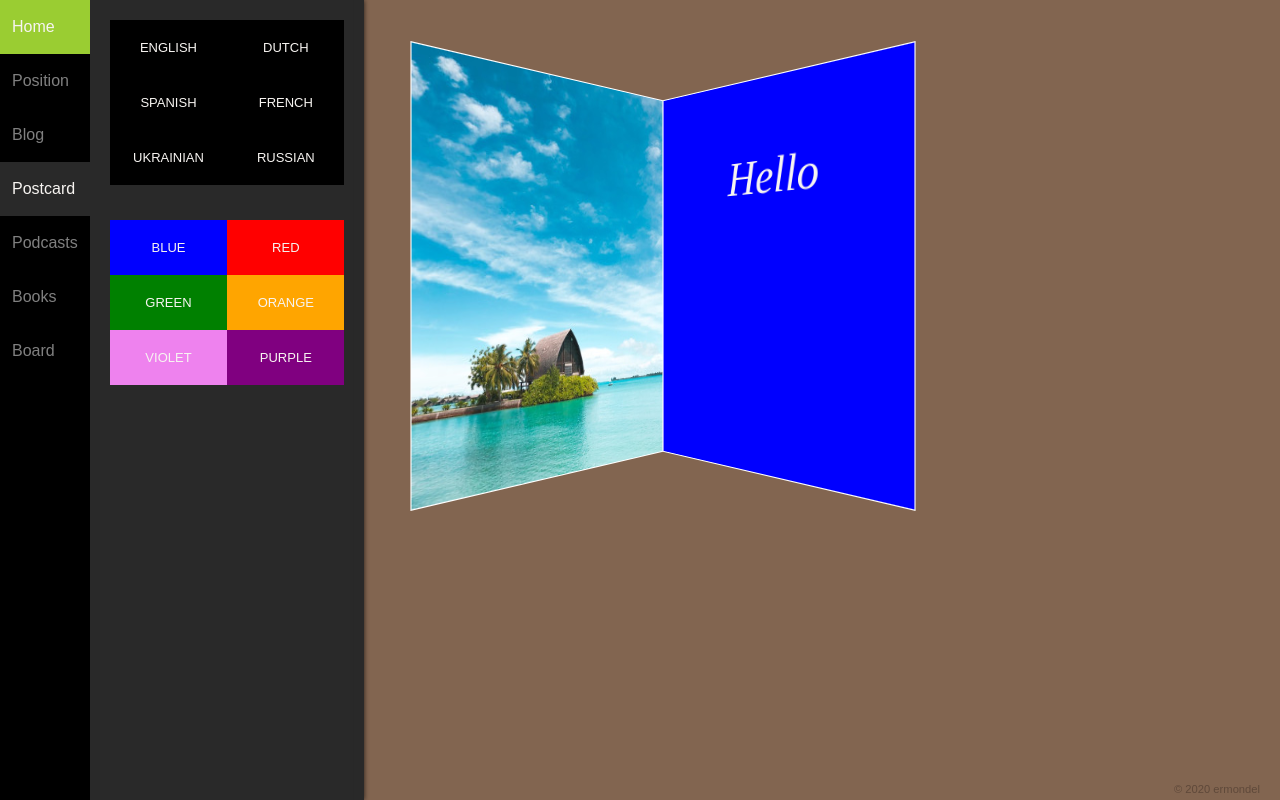
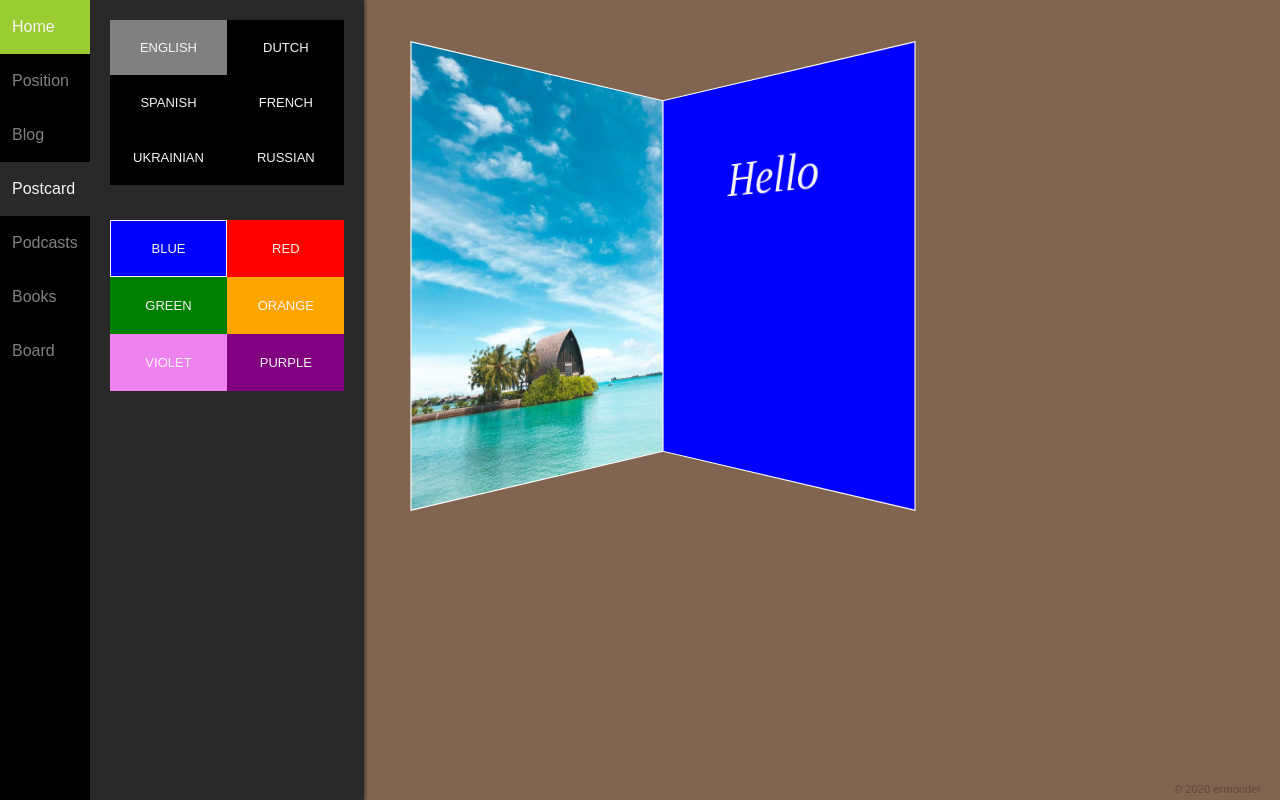
Before and after one commit to ermondel/react-seasons, a React (Create React App) app: page /postcard in a window 1280 px wide. Built offline with nearby package versions, Linux system fonts and the light colour scheme.

Commit message:
feat: add the button component

```diff
--- /dev/null
+++ b/src/components/Button.js
@@ -0,0 +1,19 @@
+import React from 'react';
+
+const Button = ({
+  value,
+  classNameCommon,
+  classNameActive,
+  valueActive,
+  onClick,
+}) => (
+  <button
+    className={value === valueActive ? classNameActive : classNameCommon}
+    onClick={onClick}
+    disabled={value === valueActive}
+  >
+    {value}
+  </button>
+);
+
+export default Button;
--- a/src/components/Postcard/ColorSelector.js
+++ b/src/components/Postcard/ColorSelector.js
@@ -1,5 +1,6 @@
 import React, { Component } from 'react';
 import ColorContext from '../../contexts/ColorContext';
+import Button from '../Button';
 
 class ColorSelector extends Component {
   static contextType = ColorContext;
@@ -7,42 +8,48 @@ class ColorSelector extends Component {
   render() {
     return (
       <div className='control_btns'>
-        <button
-          className={'control__btn bg_blue'}
+        <Button
+          value='blue'
+          classNameCommon='btn-color bg_blue'
+          classNameActive='btn-color_active bg_blue'
+          valueActive={this.context.color}
           onClick={() => this.context.onColorChange('blue')}
-        >
-          Blue
-        </button>
-        <button
-          className={'control__btn bg_red'}
+        />
+        <Button
+          value='red'
+          classNameCommon='btn-color bg_red'
+          classNameActive='btn-color_active bg_red'
+          valueActive={this.context.color}
           onClick={() => this.context.onColorChange('red')}
-        >
-          Red
-        </button>
-        <button
-          className={'control__btn bg_green'}
+        />
+        <Button
+          value='green'
+          classNameCommon='btn-color bg_green'
+          classNameActive='btn-color_active bg_green'
+          valueActive={this.context.color}
           onClick={() => this.context.onColorChange('green')}
-        >
-          Green
-        </button>
-        <button
-          className={'control__btn bg_orange'}
+        />
+        <Button
+          value='orange'
+          classNameCommon='btn-color bg_orange'
+          classNameActive='btn-color_active bg_orange'
+          valueActive={this.context.color}
           onClick={() => this.context.onColorChange('orange')}
-        >
-          Orange
-        </button>
-        <button
-          className={'control__btn bg_violet'}
+        />
+        <Button
+          value='violet'
+          classNameCommon='btn-color bg_violet'
+          classNameActive='btn-color_active bg_violet'
+          valueActive={this.context.color}
           onClick={() => this.context.onColorChange('violet')}
-        >
-          Violet
-        </button>
-        <button
-          className={'control__btn bg_purple'}
+        />
+        <Button
+          value='purple'
+          classNameCommon='btn-color bg_purple'
+          classNameActive='btn-color_active bg_purple'
+          valueActive={this.context.color}
           onClick={() => this.context.onColorChange('purple')}
-        >
-          Purple
-        </button>
+        />
       </div>
     );
   }
--- a/src/components/Postcard/LanguageSelector.js
+++ b/src/components/Postcard/LanguageSelector.js
@@ -1,5 +1,6 @@
 import React, { Component } from 'react';
 import LanguageContext from '../../contexts/LanguageContext';
+import Button from '../Button';
 
 class LanguageSelector extends Component {
   static contextType = LanguageContext;
@@ -7,42 +8,48 @@ class LanguageSelector extends Component {
   render() {
     return (
       <div className='control_btns'>
-        <button
-          className={'control__btn'}
+        <Button
+          value='english'
+          classNameCommon='btn-common'
+          classNameActive='btn-common_active'
+          valueActive={this.context.language}
           onClick={() => this.context.onLanguageChange('english')}
-        >
-          English
-        </button>
-        <button
-          className={'control__btn'}
+        />
+        <Button
+          value='dutch'
+          classNameCommon='btn-common'
+          classNameActive='btn-common_active'
+          valueActive={this.context.language}
           onClick={() => this.context.onLanguageChange('dutch')}
-        >
-          Dutch
-        </button>
-        <button
-          className={'control__btn'}
+        />
+        <Button
+          value='spanish'
+          classNameCommon='btn-common'
+          classNameActive='btn-common_active'
+          valueActive={this.context.language}
           onClick={() => this.context.onLanguageChange('spanish')}
-        >
-          Spanish
-        </button>
-        <button
-          className={'control__btn'}
+        />
+        <Button
+          value='french'
+          classNameCommon='btn-common'
+          classNameActive='btn-common_active'
+          valueActive={this.context.language}
           onClick={() => this.context.onLanguageChange('french')}
-        >
-          French
-        </button>
-        <button
-          className={'control__btn'}
+        />
+        <Button
+          value='ukrainian'
+          classNameCommon='btn-common'
+          classNameActive='btn-common_active'
+          valueActive={this.context.language}
           onClick={() => this.context.onLanguageChange('ukrainian')}
-        >
-          Ukrainian
-        </button>
-        <button
-          className={'control__btn'}
+        />
+        <Button
+          value='russian'
+          classNameCommon='btn-common'
+          classNameActive='btn-common_active'
+          valueActive={this.context.language}
           onClick={() => this.context.onLanguageChange('russian')}
-        >
-          Russian
-        </button>
+        />
       </div>
     );
   }
--- a/src/style/index.css
+++ b/src/style/index.css
@@ -563,6 +563,70 @@ h2::first-letter {
   cursor: default;
 }
 
+/* control */
+
+.control_btns {
+  width: 100%;
+  margin-bottom: 35px;
+}
+
+.btn-common,
+.btn-color,
+.btn-common_active,
+.btn-color_active {
+  border: none;
+  margin: 0;
+  padding: 20px 0px;
+  width: 50%;
+  min-width: 100px;
+  text-transform: uppercase;
+  cursor: pointer;
+  font-size: 13px;
+  outline: none;
+}
+
+.btn-common {
+  color: #f7f4f1;
+  background-color: black;
+}
+
+.btn-common:hover,
+.btn-common:focus {
+  color: #f7f4f1;
+  background-color: #9acd32;
+}
+
+.btn-common_active,
+.btn-common_active:hover {
+  color: #f7f4f1;
+  background-color: grey;
+  cursor: default;
+}
+
+.btn-color {
+  color: #f7f4f1;
+  border: 1px solid transparent;
+}
+
+.btn-color:hover,
+.btn-color:focus {
+  border-color: #f7f4f1;
+}
+
+.btn-color_active,
+.btn-color_active:hover {
+  border: 1px solid #f7f4f1;
+  color: #f7f4f1;
+  cursor: default;
+}
+
+.btn-common::-moz-focus-inner,
+.btn-common_active::-moz-focus-inner,
+.btn-color::-moz-focus-inner,
+.btn-color_active::-moz-focus-inner {
+  border: 0;
+}
+
 /* * user list * */
 
 .user-list__item {
```
